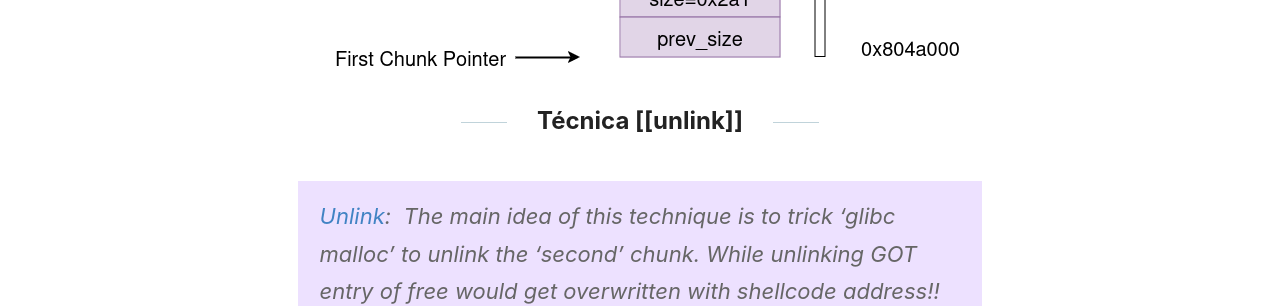
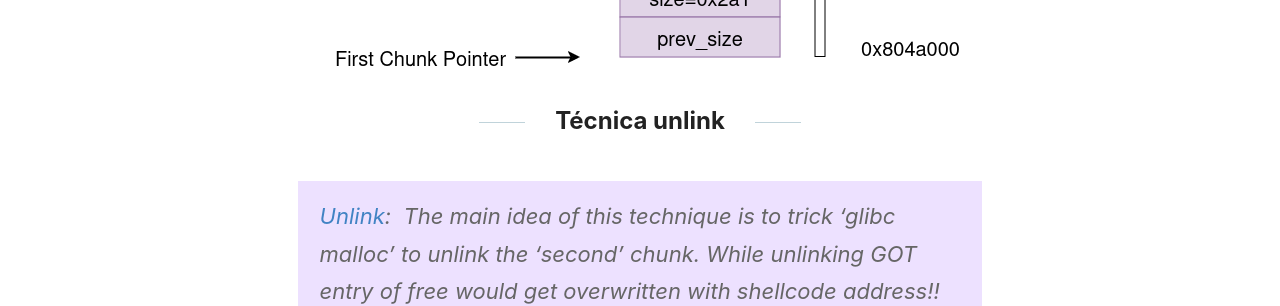
Before and after one commit to naibu3/naibu3.github.io, a Jekyll site: the page built from _posts/2024-10-21-Unlink-SploitFUN.md, in a window 1280 px wide and 900 px high, scrolled down 1775 px. Shown: the part 154-460 px from the top of the window. Built offline with Jekyll 4.4.1, drawn with Linux system fonts in a browser that asks for light colours; comment, search, counter and statistics services are not loaded.

```diff
--- a/_posts/2024-10-21-Unlink-SploitFUN.md
+++ b/_posts/2024-10-21-Unlink-SploitFUN.md
@@ -43,7 +43,7 @@ Podemos ver que en la línea 3 se produce un *Heap Overflow* ya que se copia el
 
 ![Image]({{ site.baseurl }}/images/posts/2024-10-21-Unlink-SploitFUN-1.png)
 
-## Técnica [[unlink]]
+## Técnica unlink
 
 > [_Unlink_](https://github.com/sploitfun/lsploits/blob/master/hof/unlink/malloc_unlink_snip.c):  The main idea of this technique is to trick ‘glibc malloc’ to unlink the ‘second’ chunk. While unlinking GOT entry of free would get overwritten with shellcode address!! After successful overwrite, now when free is called by vulnerable program at line [5], shellcode would get executed. Not very clear? No problem, first lets see what ‘glibc malloc’ does when free gets executed.
 
```
